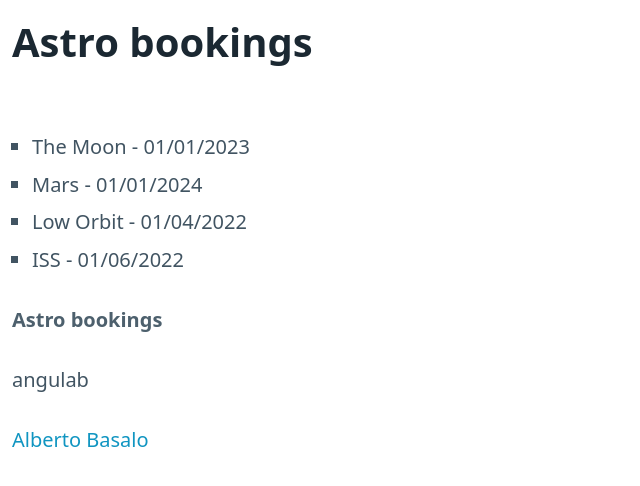
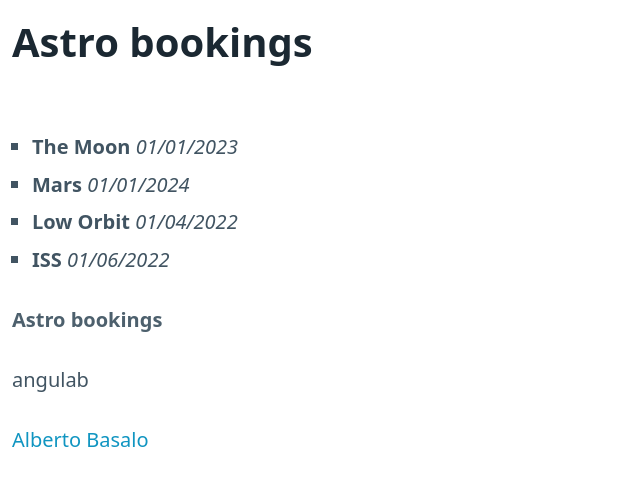
Before and after one commit to AlbertoBasalo/angular-testing, an Angular app: page / in a window 1280 px wide. Shown: the top 486 px of the page, without its empty margins (0-640 px from the left). Built offline with nearby package versions, Linux system fonts and the light colour scheme; data requests are answered from the project's data file.

Commit message:
feat: trips template

```diff
--- a/src/app/components/api/api.component.ts
+++ b/src/app/components/api/api.component.ts
@@ -1,5 +1,5 @@
 import { ChangeDetectionStrategy, Component, Input } from '@angular/core';
-import { Api } from '@models/api.interface';
+import { Api, API_INITIAL_STATE } from '@models/api.interface';
 
 @Component({
   selector: 'app-api',
@@ -11,5 +11,5 @@ import { Api } from '@models/api.interface';
   changeDetection: ChangeDetectionStrategy.OnPush,
 })
 export class ApiComponent {
-  @Input() state: Api<unknown> = { isWorking: false, error: '', data: [] };
+  @Input() state: Api<unknown> = API_INITIAL_STATE;
 }
--- a/src/app/routes/home/trips.list.ts
+++ b/src/app/routes/home/trips.list.ts
@@ -6,7 +6,8 @@ import { Trip } from '@models/trip.interface';
   template: `
     <ul>
       <li *ngFor="let trip of trips">
-        {{ trip.destination }} - {{ trip.startDate | date: 'dd/MM/yyyy' }}
+        <strong>{{ trip.destination }} </strong>
+        <em>{{ trip.startDate | date: 'dd/MM/yyyy' }}</em>
       </li>
     </ul>
   `,
```
